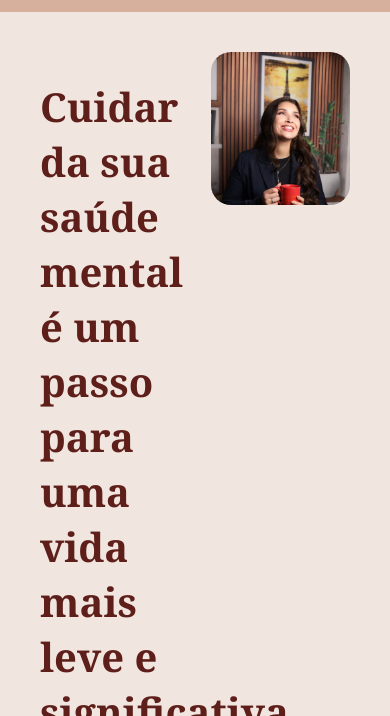
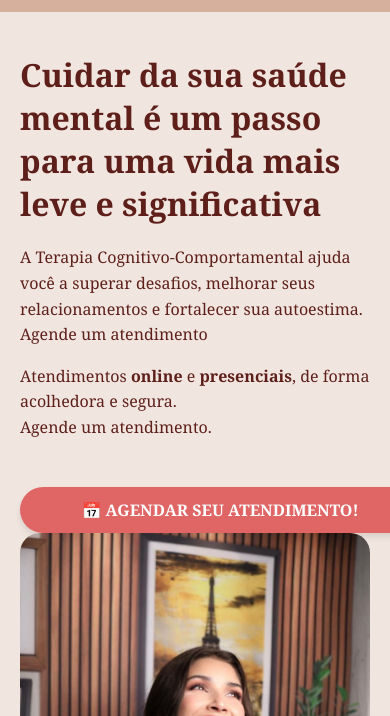
Before and after one commit to BeatrizPsicologa/BeatrizPsicologa.github.io, a plain HTML site: page index.html in a window 390 px wide. Shown: the part 128-844 px from the top of the page. Drawn offline with Linux system fonts and the light colour scheme.

Commit message:
Update index.html
Ajuste para Media

```diff
--- a/index.html
+++ b/index.html
@@ -61,6 +61,28 @@
     .imagem {
       max-width: 45%;
     }
+    @media (max-width: 768px) {
+  .texto, .imagem {
+    max-width: 100%;
+  }
+
+  .container {
+    flex-direction: column;
+    padding: 20px;
+  }
+
+  .texto h1 {
+    font-size: 2em;
+  }
+
+  .texto p {
+    font-size: 1em;
+  }
+
+  .botao-agendar {
+    width: 100%;
+    text-align: center;
+  }
     .imagem img {
       width: 100%;
       border-radius: 20px;
```
